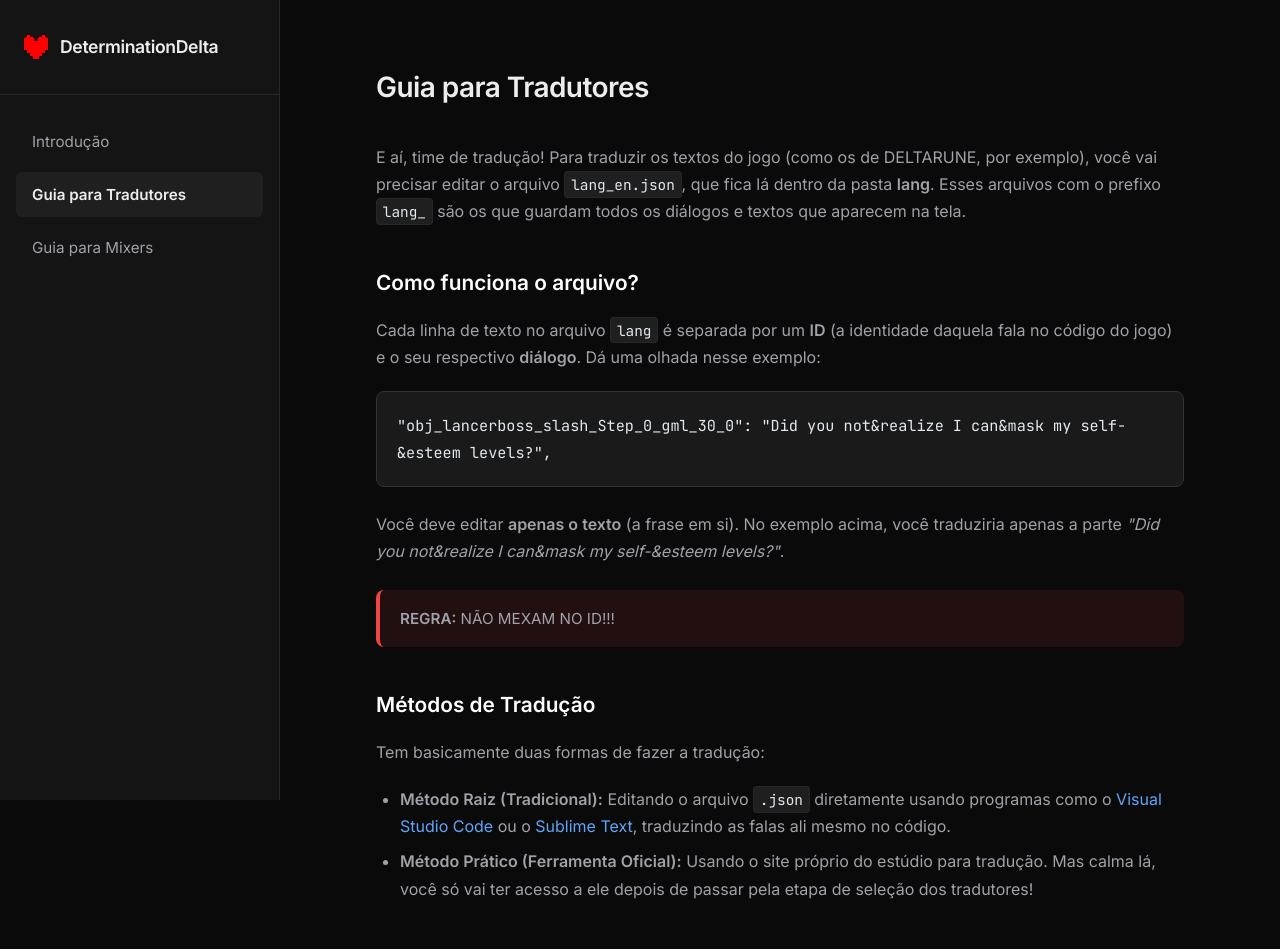
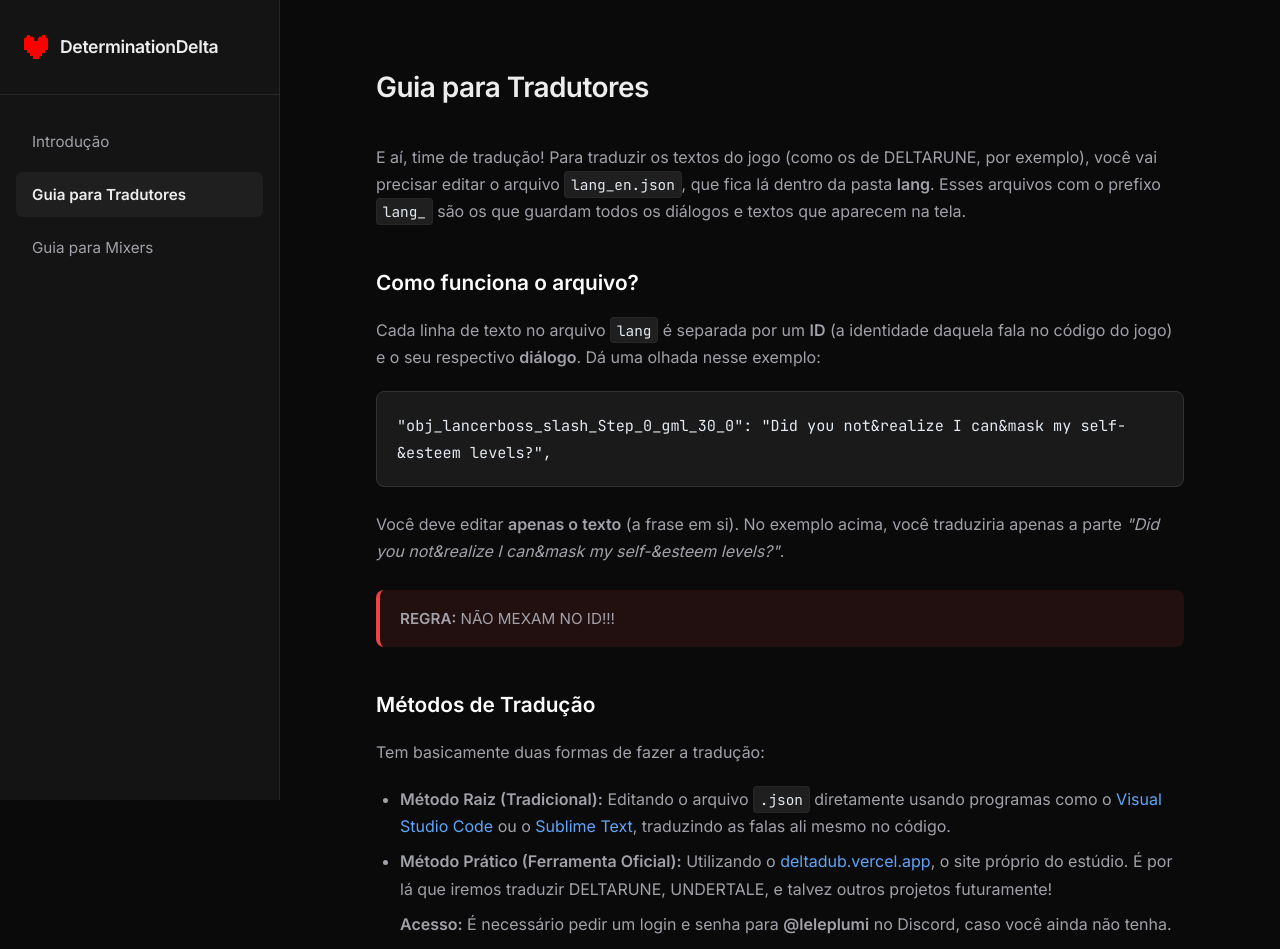
Before and after one commit to nyan-coder/dtdocs, a React (Vite) app: page /tradutores in a window 1280 px wide. Shown: the top 949 px of the page. Built offline with nearby package versions, Linux system fonts and the light colour scheme.

Commit message:
Adiciona info sobre o site deltadub e leleplumi

```diff
--- a/src/pages/Tradutores.jsx
+++ b/src/pages/Tradutores.jsx
@@ -18,7 +18,12 @@ const Tradutores = () => {
             <p>Tem basicamente duas formas de fazer a tradução:</p>
             <ul>
                 <li><strong>Método Raiz (Tradicional):</strong> Editando o arquivo <code>.json</code> diretamente usando programas como o <a href="https://code.visualstudio.com/" target="_blank" rel="noreferrer">Visual Studio Code</a> ou o <a href="https://www.sublimetext.com/" target="_blank" rel="noreferrer">Sublime Text</a>, traduzindo as falas ali mesmo no código.</li>
-                <li><strong>Método Prático (Ferramenta Oficial):</strong> Usando o site próprio do estúdio para tradução. Mas calma lá, você só vai ter acesso a ele depois de passar pela etapa de seleção dos tradutores!</li>
+                <li>
+                    <strong>Método Prático (Ferramenta Oficial):</strong> Utilizando o <a href="https://deltadub.vercel.app" target="_blank" rel="noreferrer">deltadub.vercel.app</a>, o site próprio do estúdio. É por lá que iremos traduzir DELTARUNE, UNDERTALE, e talvez outros projetos futuramente!<br />
+                    <span style={{ display: 'block', marginTop: '8px' }}>
+                        <strong>Acesso:</strong> É necessário pedir um login e senha para <strong>@leleplumi</strong> no Discord, caso você ainda não tenha.
+                    </span>
+                </li>
             </ul>
 
             <h3>Caracteres Especiais e Frescurinhas (Formatação)</h3>
```
